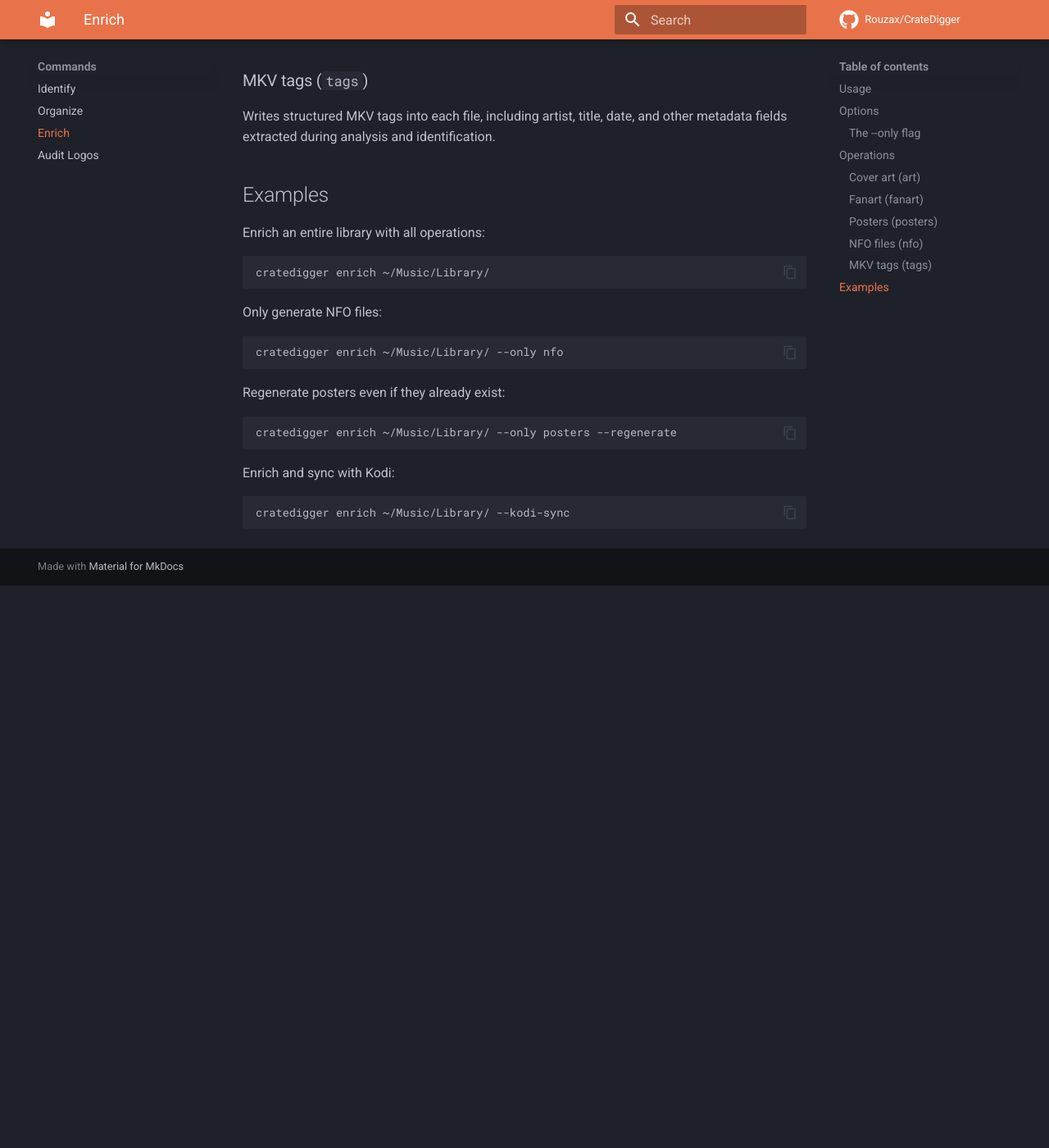
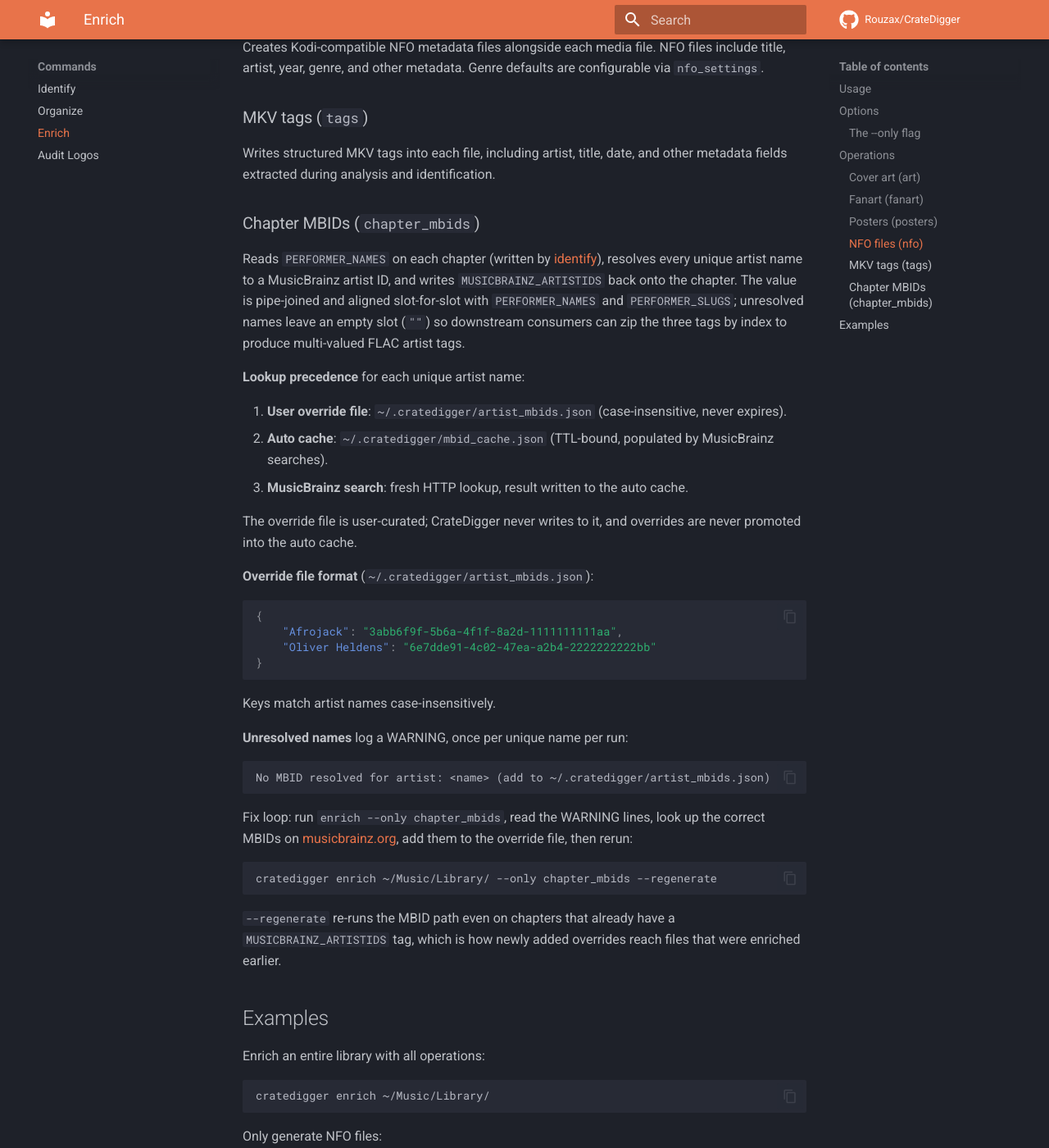
Before and after one commit to Rouzax/CrateDigger, an MkDocs documentation site: the page built from docs/commands/enrich.md, in a window 1280 px wide and 1400 px high, scrolled down 2284 px. Shown: the whole window at 82% size. Built offline with MkDocs 1.6.1 and Material for MkDocs 9.7.7, drawn with Linux system fonts in a browser that asks for light colours; comment, search, counter and statistics services are not loaded; before the commit the page ends 2998 px from its top, so only the background shows below that; some of the changed text lies outside the part shown.

Commit message:
docs: document PERFORMER_NAMES, MUSICBRAINZ_ARTISTIDS, and artist_mbids.json overrides

````diff
--- a/docs/commands/enrich.md
+++ b/docs/commands/enrich.md
@@ -33,6 +33,7 @@ Use `--only` to run a subset of operations. Valid values:
 | `fanart` | Look up artist artwork on fanart.tv |
 | `posters` | Generate poster images |
 | `tags` | Write MKV tags |
+| `chapter_mbids` | Resolve per-chapter MusicBrainz artist IDs |
 
 Combine multiple values with commas:
 
@@ -73,6 +74,43 @@ Creates Kodi-compatible NFO metadata files alongside each media file. NFO files
 
 Writes structured MKV tags into each file, including artist, title, date, and other metadata fields extracted during analysis and identification.
 
+### Chapter MBIDs (`chapter_mbids`)
+
+Reads `PERFORMER_NAMES` on each chapter (written by [identify](identify.md)), resolves every unique artist name to a MusicBrainz artist ID, and writes `MUSICBRAINZ_ARTISTIDS` back onto the chapter. The value is pipe-joined and aligned slot-for-slot with `PERFORMER_NAMES` and `PERFORMER_SLUGS`; unresolved names leave an empty slot (`""`) so downstream consumers can zip the three tags by index to produce multi-valued FLAC artist tags.
+
+**Lookup precedence** for each unique artist name:
+
+1. **User override file**: `~/.cratedigger/artist_mbids.json` (case-insensitive, never expires).
+2. **Auto cache**: `~/.cratedigger/mbid_cache.json` (TTL-bound, populated by MusicBrainz searches).
+3. **MusicBrainz search**: fresh HTTP lookup, result written to the auto cache.
+
+The override file is user-curated; CrateDigger never writes to it, and overrides are never promoted into the auto cache.
+
+**Override file format** (`~/.cratedigger/artist_mbids.json`):
+
+```json
+{
+    "Afrojack": "3abb6f9f-5b6a-4f1f-8a2d-1111111111aa",
+    "Oliver Heldens": "6e7dde91-4c02-47ea-a2b4-2222222222bb"
+}
+```
+
+Keys match artist names case-insensitively.
+
+**Unresolved names** log a WARNING, once per unique name per run:
+
+```
+No MBID resolved for artist: <name> (add to ~/.cratedigger/artist_mbids.json)
+```
+
+Fix loop: run `enrich --only chapter_mbids`, read the WARNING lines, look up the correct MBIDs on [musicbrainz.org](https://musicbrainz.org/), add them to the override file, then rerun:
+
+```bash
+cratedigger enrich ~/Music/Library/ --only chapter_mbids --regenerate
+```
+
+`--regenerate` re-runs the MBID path even on chapters that already have a `MUSICBRAINZ_ARTISTIDS` tag, which is how newly added overrides reach files that were enriched earlier.
+
 ## Examples
 
 Enrich an entire library with all operations:
--- a/pyproject.toml
+++ b/pyproject.toml
@@ -1,6 +1,6 @@
 [project]
 name = "cratedigger"
-version = "0.9.11"
+version = "0.10.0"
 description = "Festival set & concert library manager"
 requires-python = ">=3.11"
 dependencies = [
````
Also changed, not shown: docs/commands/identify.md (+17 -2 lines), docs/configuration.md (+24 -0 lines), docs/tracklists.md (+4 -0 lines).
